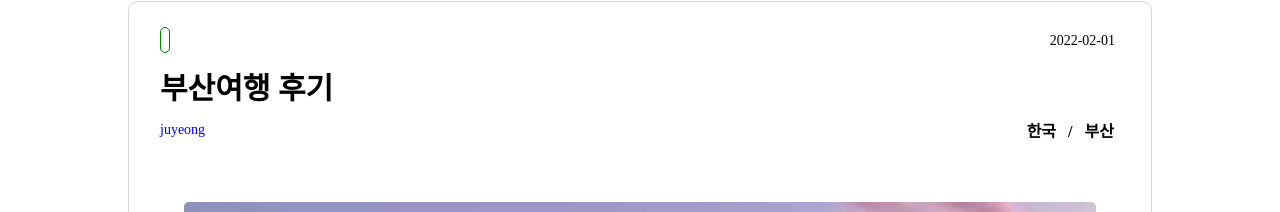
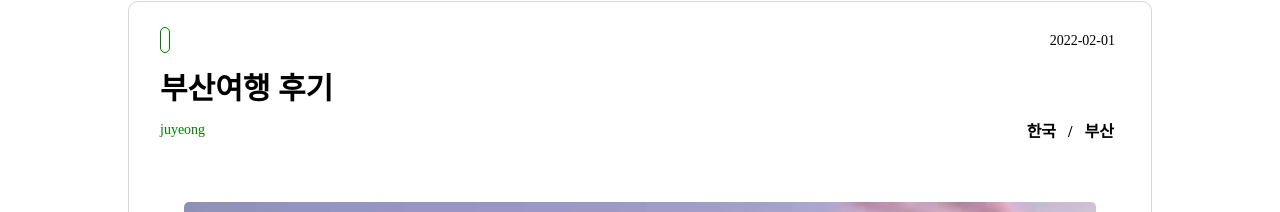
Before and after one commit to jyi3479/mini-project-front, a React (Create React App) app: page /detail/1 in a window 1280 px wide. Shown: the part 183-395 px from the top of the page. Built offline with nearby package versions, Linux system fonts and the light colour scheme; no server answers; a web font is replaced by a local one.

Commit message:
수정 작업

```diff
--- a/src/components/Card.js
+++ b/src/components/Card.js
@@ -89,7 +89,7 @@ const Card = (props) => {
                 </Text>
               </Grid>
               <Grid padding="0px 16px" is_flex>
-                <Text color="blue">{props.nickname}</Text>
+                <Text color="green">{props.nickname}</Text>
                 <Text margin="0px 6px" size="16px" bold>
                   {props.country} &nbsp; / &nbsp; {props.city}
                 </Text>
--- a/src/pages/MyPage.js
+++ b/src/pages/MyPage.js
@@ -17,7 +17,7 @@ const MyPage = (props) => {
   }, []);
   return (
     <Grid center padding="15px 0px" width="50vw" margin="auto">
-      <Grid padding="10px" margin="5px 0px" border="1px solid">
+      <Grid padding="15px" margin="5px auto" border="1px solid">
         <Text size="25px" bold>
           내가 작성한 글
         </Text>
--- a/src/pages/PostEdit.js
+++ b/src/pages/PostEdit.js
@@ -87,7 +87,6 @@ const PostEdit = (props) => {
       <Grid padding="16px">
         <Input
           value={title}
-          defaultValue={title}
           _onChange={(e) => {
             setTitle(e.target.value);
           }}
@@ -126,7 +125,6 @@ const PostEdit = (props) => {
               setEvaluation(e.target.value);
             }}
             value={evaluation}
-            defaultValue={evaluation}
           >
             <option value="">평가</option>
             <option value="아주좋음">아주좋음</option>
```
